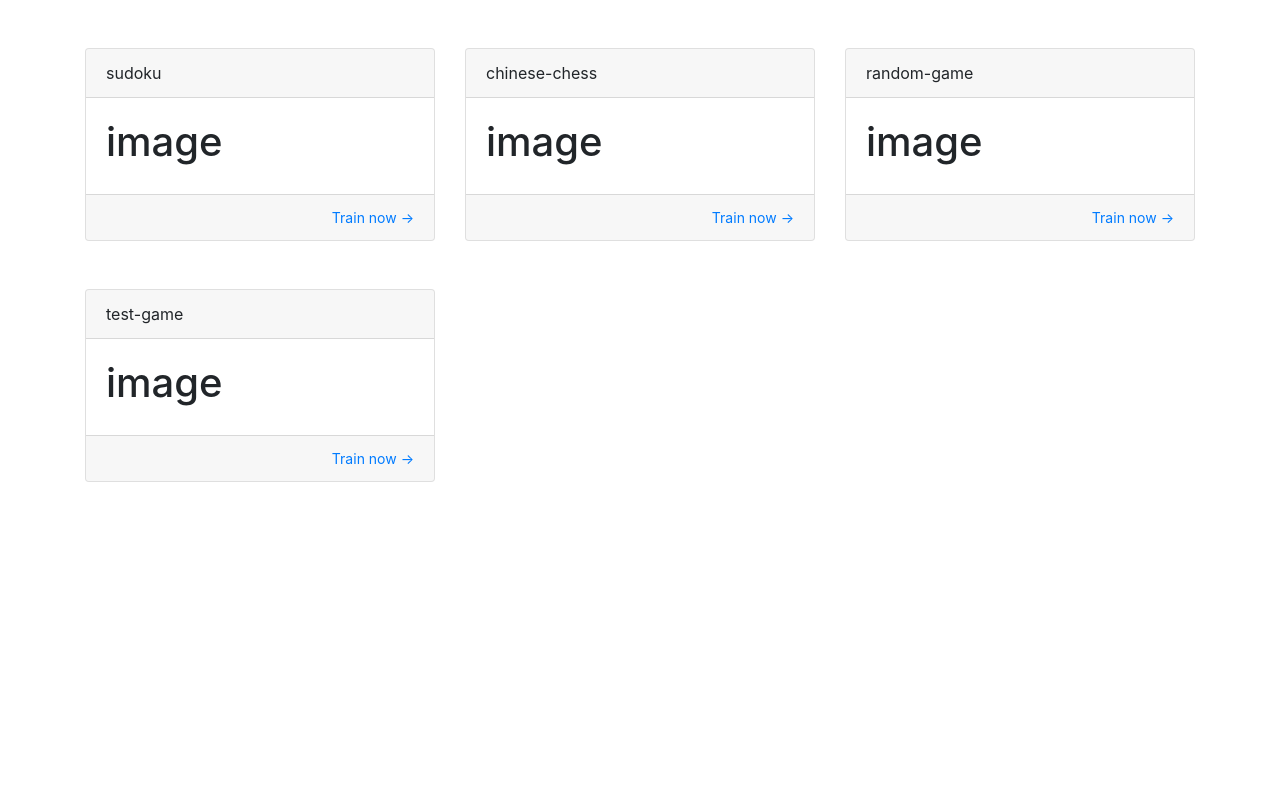
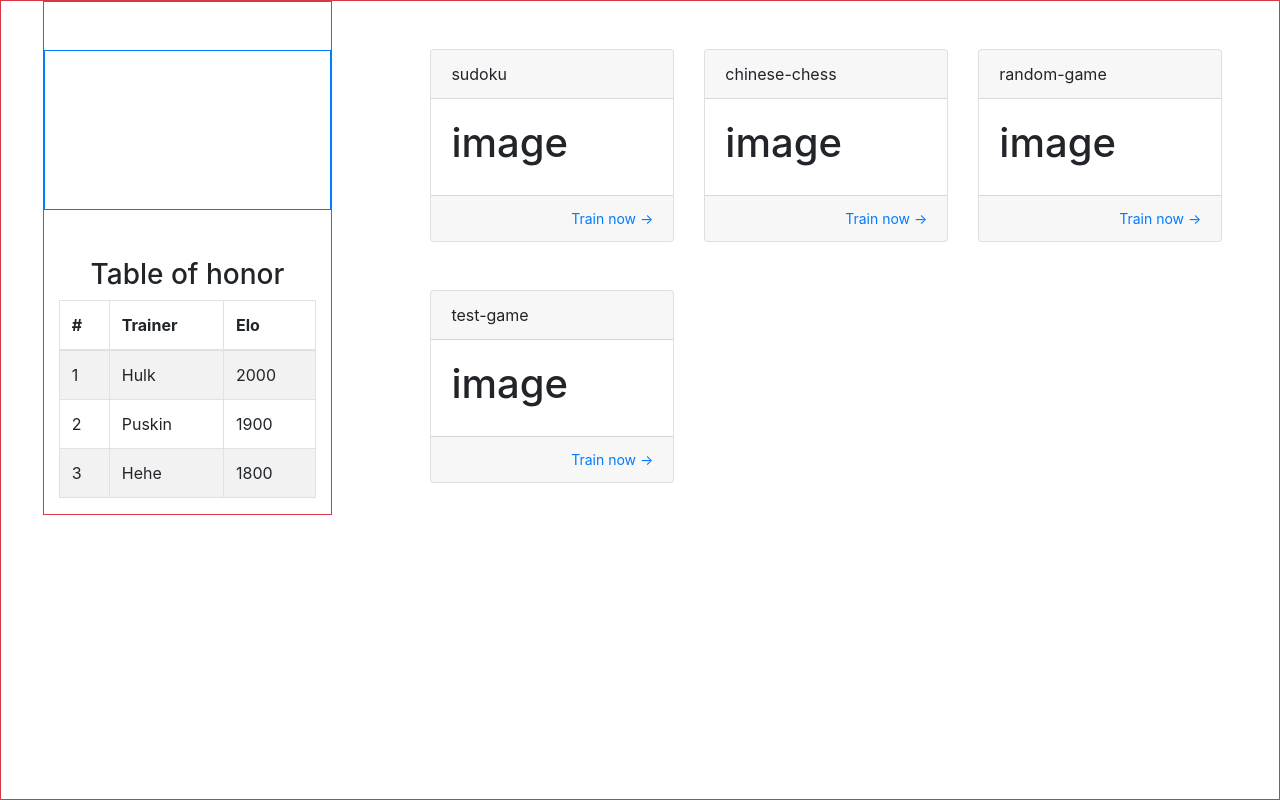
Before and after one commit to kiendepzai99/Train-Your-Brain, a React (Create React App) app in the folder web-ui/: page / in a window 1280 px wide. Built offline with nearby package versions, Linux system fonts and the light colour scheme.

Commit message:
Mock ui for home landing home page

```diff
--- a/web-ui/src/component/Home.js
+++ b/web-ui/src/component/Home.js
@@ -1,26 +1,17 @@
-import {useEffect, useState} from "react";
-import {mockGames} from "../mockData";
-import {Col, Container, Row} from "react-bootstrap";
-import GameBox from "./GameBox";
+import {Container, Row, Col} from "react-bootstrap";
+import ShowRoom from "./ShowRoom";
+import PageInfo from "./PageInfo";
 
 export default function Home() {
-    const [games, setGames] = useState([]);
-
-    useEffect(() => {
-        // CAll Apis
-        setGames(mockGames);
-    }, [])
-
     return (
-        <Container fluid={"md"}>
-            <Row className={"align-items-center"}>
-                {games.map(game => {
-                    return (
-                        <Col sm={6} md={5} lg={4} key={game.textId}>
-                            <GameBox gameInfo={game}/>
-                        </Col>
-                    )
-                })}
+        <Container fluid className={"vh-100 border border-danger"}>
+            <Row className={"justify-content-around"}>
+                <Col md={5} lg={4} xl={3}>
+                    <PageInfo/>
+                </Col>
+                <Col md={7} lg={8}>
+                    <ShowRoom/>
+                </Col>
             </Row>
         </Container>
     );
--- /dev/null
+++ b/web-ui/src/component/HonorTable.js
@@ -0,0 +1,39 @@
+import {Table} from "react-bootstrap";
+import {useCallback, useEffect, useState} from "react";
+import {mockTrainers} from "../mockData";
+
+export default function HonorTable() {
+    const [trainers, setTrainers] = useState([]);
+
+    useEffect(() => {
+        setTrainers(mockTrainers());
+    }, [])
+
+    return (
+        <div>
+            <h3 className={"text-center"}>Table of honor</h3>
+            <Table striped bordered hover>
+                <thead>
+                <tr>
+                    <th>#</th>
+                    <th>Trainer</th>
+                    <th>Elo</th>
+                </tr>
+                </thead>
+                <tbody>
+                {
+                    trainers.map((trainer, index) => {
+                        return (
+                            <tr>
+                                <td>{index + 1}</td>
+                                <td>{trainer.username}</td>
+                                <td>{trainer.elo}</td>
+                            </tr>
+                        )
+                    })
+                }
+                </tbody>
+            </Table>
+        </div>
+    )
+}
--- /dev/null
+++ b/web-ui/src/component/PageInfo.js
@@ -0,0 +1,17 @@
+import {Col, Container, PageItem, Row, Table} from "react-bootstrap";
+import HonorTable from "./HonorTable";
+
+export default function PageInfo() {
+    return (
+        <Container fluid className={"border border-danger"}>
+            <Row className={"vh-20 my-5 border border-primary"}>
+
+            </Row>
+            <Row>
+                <Col>
+                    <HonorTable/>
+                </Col>
+            </Row>
+        </Container>
+    )
+}
--- /dev/null
+++ b/web-ui/src/component/ShowRoom.js
@@ -0,0 +1,27 @@
+import {Col, Container, Row} from "react-bootstrap";
+import GameBox from "./GameBox";
+import {useEffect, useState} from "react";
+import {mockGames} from "../mockData";
+
+export default function ShowRoom() {
+    const [games, setGames] = useState([]);
+
+    useEffect(() => {
+        // TODO: Call Apis
+        setGames(mockGames);
+    }, [])
+
+    return (
+        <Container fluid>
+            <Row>
+                {games.map(game => {
+                    return (
+                        <Col md={6} lg={5} xl={4} key={game.textId}>
+                            <GameBox gameInfo={game}/>
+                        </Col>
+                    )
+                })}
+            </Row>
+        </Container>
+    )
+}
--- a/web-ui/src/index.css
+++ b/web-ui/src/index.css
@@ -1,13 +1,17 @@
 body {
-  margin: 0;
-  font-family: -apple-system, BlinkMacSystemFont, 'Segoe UI', 'Roboto', 'Oxygen',
+    margin: 0;
+    font-family: -apple-system, BlinkMacSystemFont, 'Segoe UI', 'Roboto', 'Oxygen',
     'Ubuntu', 'Cantarell', 'Fira Sans', 'Droid Sans', 'Helvetica Neue',
     sans-serif;
-  -webkit-font-smoothing: antialiased;
-  -moz-osx-font-smoothing: grayscale;
+    -webkit-font-smoothing: antialiased;
+    -moz-osx-font-smoothing: grayscale;
 }
 
 code {
-  font-family: source-code-pro, Menlo, Monaco, Consolas, 'Courier New',
+    font-family: source-code-pro, Menlo, Monaco, Consolas, 'Courier New',
     monospace;
 }
+
+.vh-20 {
+    height: 20vh;
+}
--- a/web-ui/src/mockData.js
+++ b/web-ui/src/mockData.js
@@ -10,3 +10,23 @@ export function mockGameInfo(textId) {
 export function mockGames() {
     return [mockGameInfo("sudoku"), mockGameInfo("chinese-chess"), mockGameInfo("random-game"), mockGameInfo("test-game")]
 }
+
+export function mockTrainers() {
+    return [
+        {
+            id: 1,
+            username: "Hulk",
+            "elo": 2000
+        },
+        {
+            id: 2,
+            username: "Puskin",
+            "elo": 1900
+        },
+        {
+            id: 3,
+            username: "Hehe",
+            "elo": 1800
+        }
+    ]
+}
```
